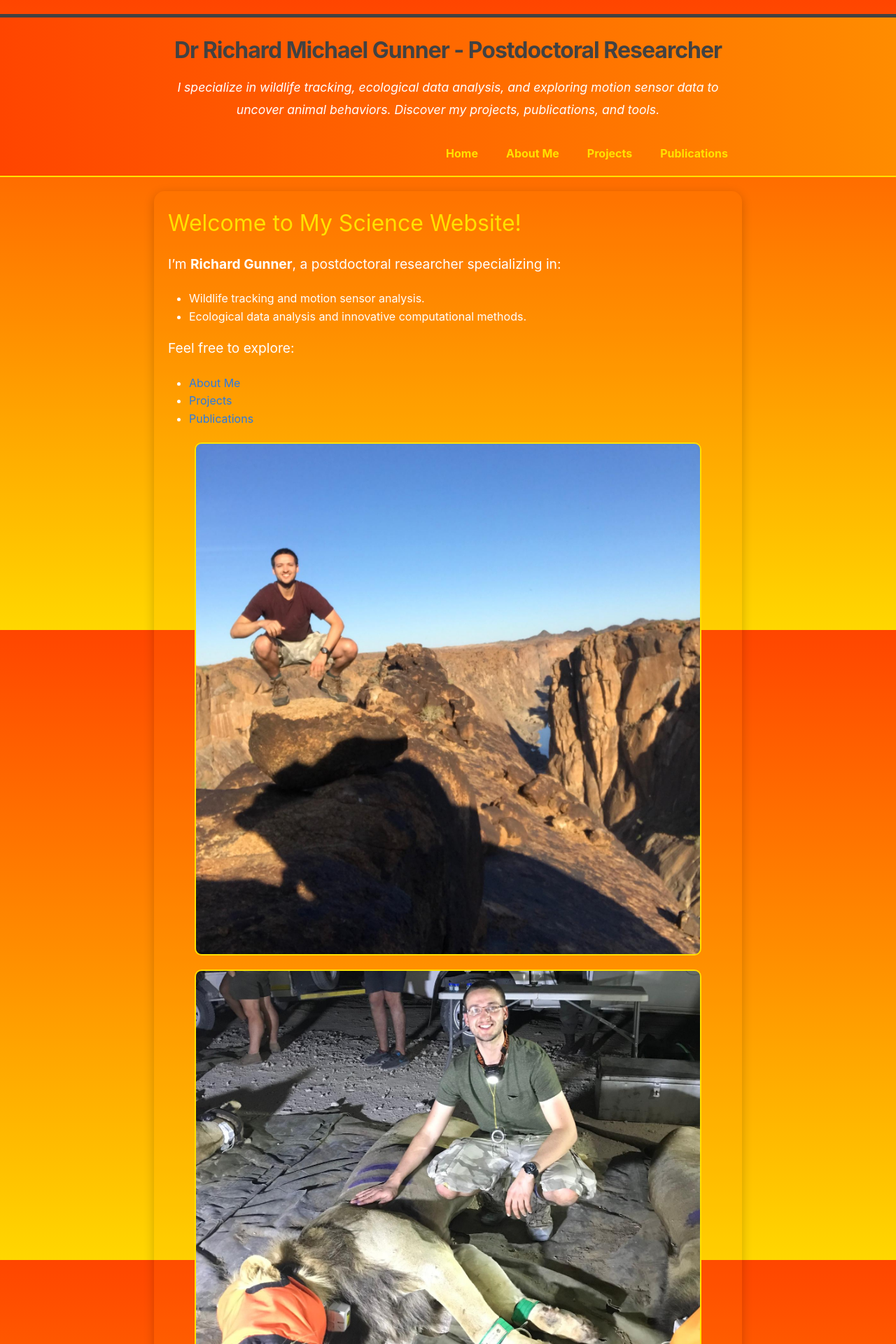
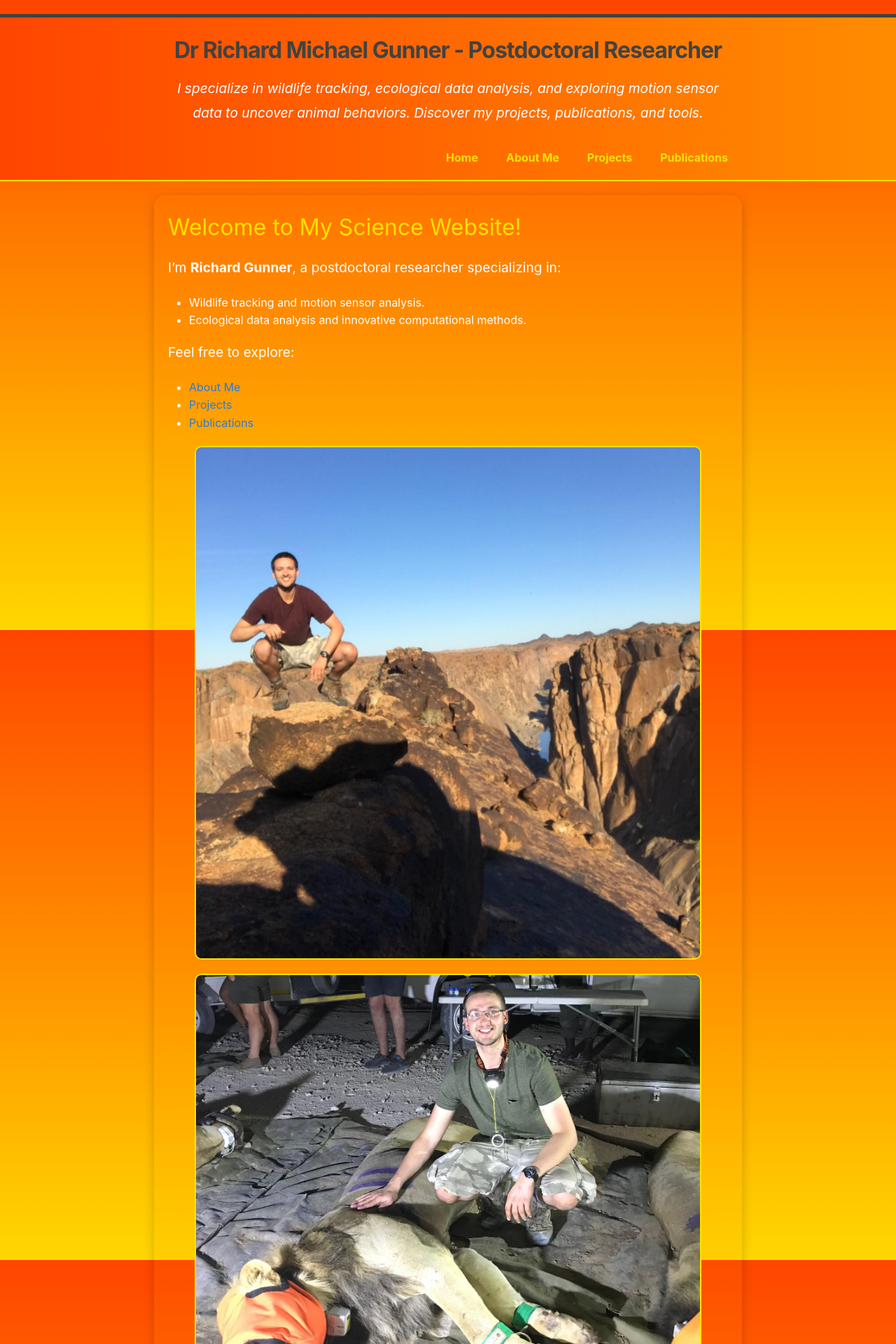
Before and after one commit to Richard6195/my-website, a Jekyll site: the page built from index.md, in a window 1280 px wide. Shown: the top 1920 px of the page at 70% size. Built offline with Jekyll 4.4.1, drawn with Linux system fonts in a browser that asks for light colours; some of the changed text lies outside the part shown.

Commit message:
Update website with new changes

```diff
--- a/_includes/footer.html
+++ b/_includes/footer.html
@@ -1,8 +1,7 @@
 <footer class="site-footer h-card">
   <div class="wrapper">
-    <h2 class="footer-heading">{{ site.title | escape }}</h2>
+    <h1 class="footer-heading">{{ site.title | escape }}</h1>
     <p class="p-name">{{ site.author.name }}</p>
-    <p>{{ site.description }}</p>
     <ul class="contact-list">
       {% for email in site.author.email %}
         <li><a href="mailto:{{ email }}" class="u-email">{{ email }}</a></li>
--- a/_sass/minima/_custom.scss
+++ b/_sass/minima/_custom.scss
@@ -26,7 +26,7 @@ body {
 }
 
 .site-header .site-description {
-  font-size: 1.1rem;
+  font-size: 1.2rem;
   font-style: italic;
   margin-top: 10px;
 }
```
